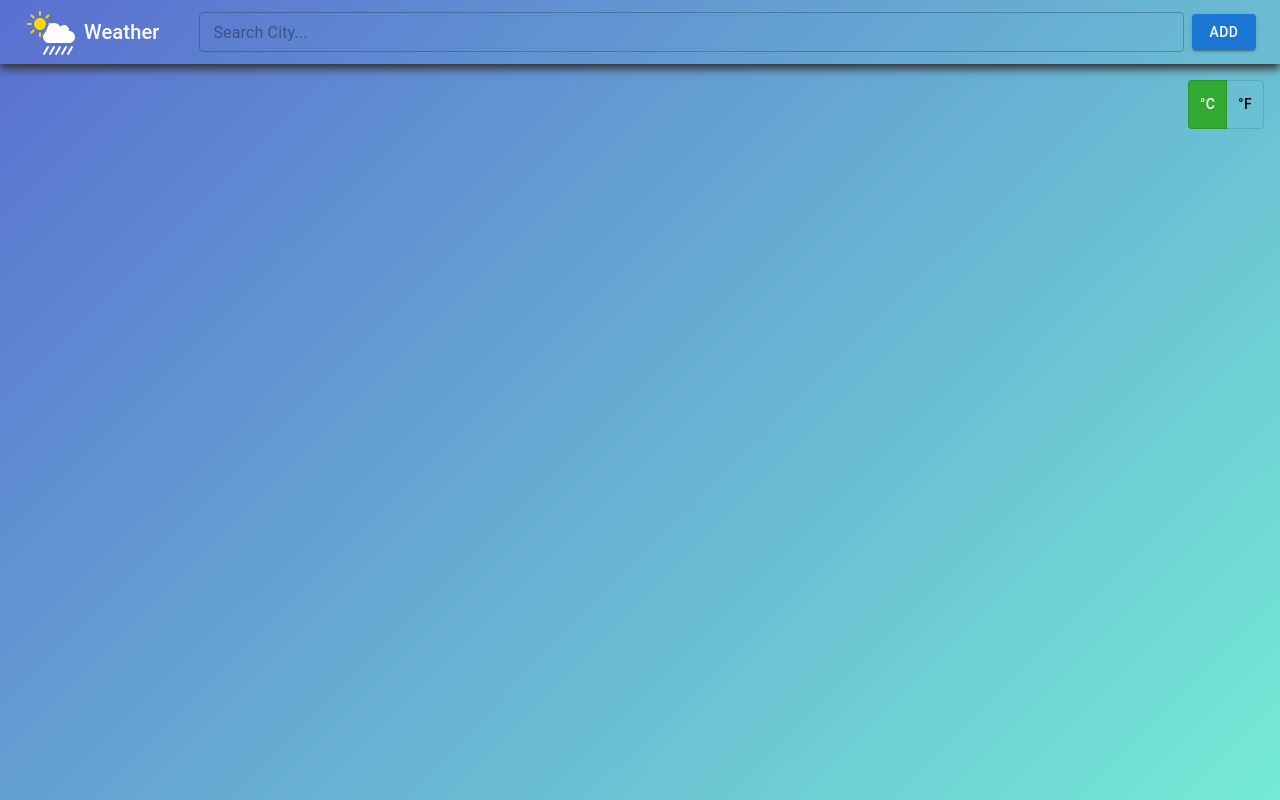
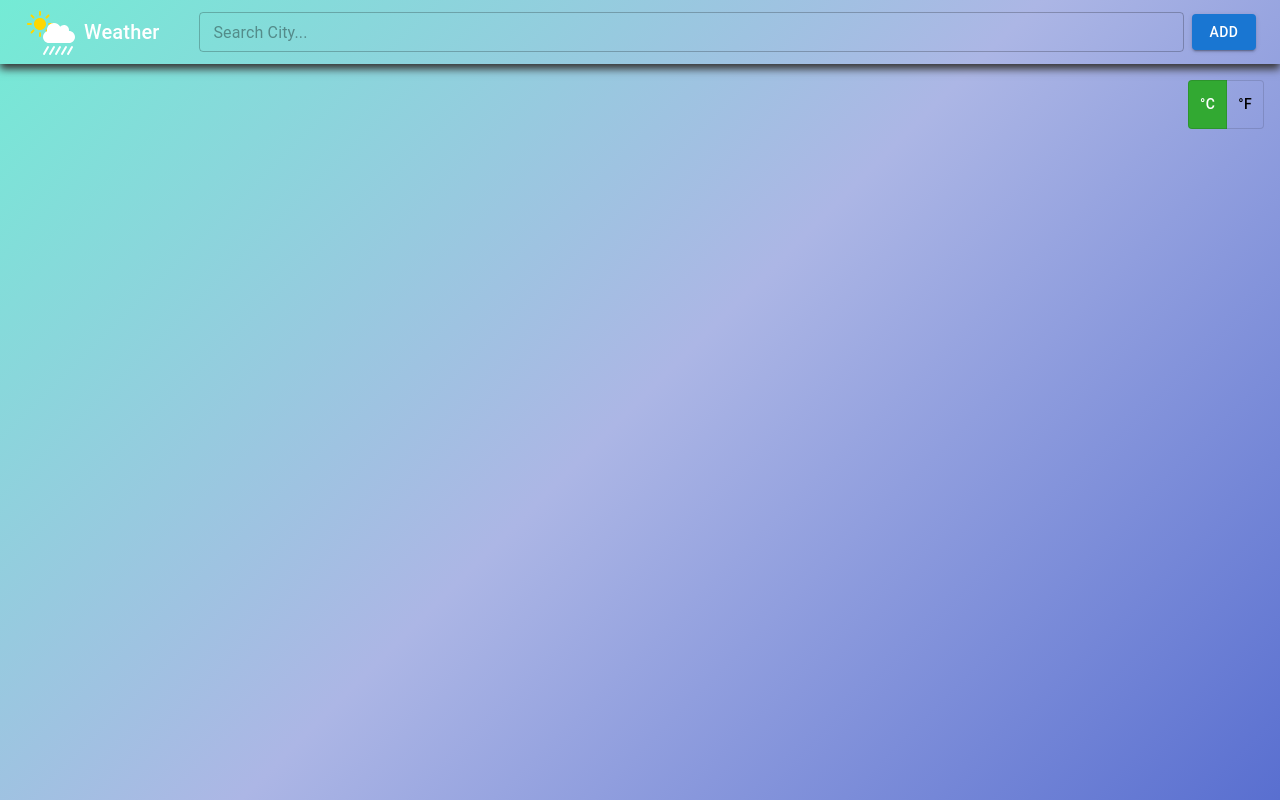
Before and after one commit to GowthamAkula89/weather-dashboard, a React (Create React App) app: page / in a window 1280 px wide. Built offline with nearby package versions, Linux system fonts and the light colour scheme.

Commit message:
Update Styles

```diff
--- a/src/App.css
+++ b/src/App.css
@@ -3,8 +3,10 @@
 }
 body {
   font-family: 'Roboto', sans-serif;
-  background: linear-gradient(135deg, #596fd0 0%,  #74ebd5 100%);
+  background: linear-gradient(135deg, #74ebd5 0%, #ACB6E5 50%, #596fd0 100%);
   background-attachment: fixed;
   height: 100vh;
-
+  margin: 0;
+  padding: 0;
+  color: #fff;
 }
--- a/src/Components/Dashboard/dashboard.tsx
+++ b/src/Components/Dashboard/dashboard.tsx
@@ -28,7 +28,7 @@ const Dashboard: React.FC<DashboardProps> = ({ widgets, removeWidget }) => {
             </div>
             <Grid container spacing={2} sx={{ mt: 2 }}>
                 {widgets.map((widget) => (
-                <Grid size={{ xs: 12, md: 4, lg:3 }} key={widget.id}>
+                <Grid size={{ xs: 12, sm:6, md: 4, lg:3 }} key={widget.id}>
                     <WeatherWidget widget={widget} onRemove={removeWidget} />
                 </Grid>
                 ))}
```
